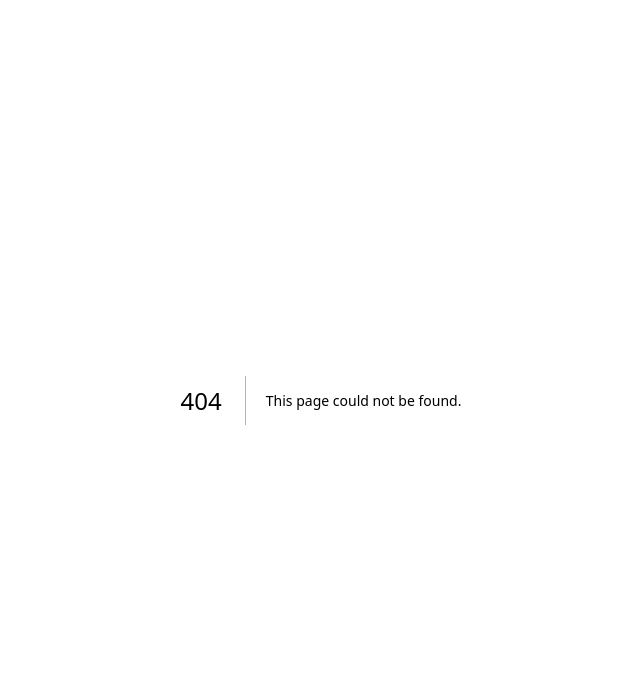
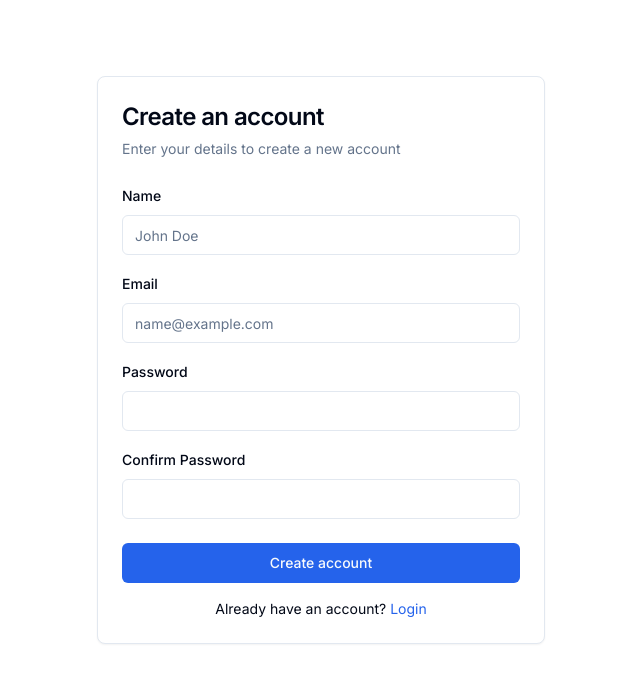
Before and after one commit to Kavan99/Medscribe, a Next.js app in the folder medical-documentation-landing/: page /auth/register in a window 1280 px wide. Before the commit this address had no page. Shown: the top 682 px of the page, without its empty margins (319-959 px from the left). Built offline with nearby package versions, Linux system fonts and the light colour scheme.

Commit message:
Create page.tsx

```diff
--- /dev/null
+++ b/medical-documentation-landing/app/auth/register/page.tsx
@@ -0,0 +1,98 @@
+"use client"
+
+import type React from "react"
+
+import { useState } from "react"
+import { useRouter } from "next/navigation"
+import Link from "next/link"
+import { Button } from "@/components/ui/button"
+import { Input } from "@/components/ui/input"
+import { Card, CardContent, CardDescription, CardFooter, CardHeader, CardTitle } from "@/components/ui/card"
+import { Label } from "@/components/ui/label"
+
+export default function RegisterPage() {
+  const router = useRouter()
+  const [isLoading, setIsLoading] = useState(false)
+  const [error, setError] = useState("")
+
+  async function handleSubmit(event: React.FormEvent<HTMLFormElement>) {
+    event.preventDefault()
+    setIsLoading(true)
+    setError("")
+
+    const formData = new FormData(event.currentTarget)
+    const name = formData.get("name") as string
+    const email = formData.get("email") as string
+    const password = formData.get("password") as string
+    const confirmPassword = formData.get("confirmPassword") as string
+
+    if (password !== confirmPassword) {
+      setError("Passwords do not match")
+      setIsLoading(false)
+      return
+    }
+
+    try {
+      const response = await fetch("/api/auth/register", {
+        method: "POST",
+        headers: { "Content-Type": "application/json" },
+        body: JSON.stringify({ name, email, password }),
+      })
+
+      if (!response.ok) {
+        const data = await response.json()
+        throw new Error(data.error || "Registration failed")
+      }
+
+      // Redirect to login page on successful registration
+      router.push("/auth/login?registered=true")
+    } catch (err) {
+      setError(err instanceof Error ? err.message : "Something went wrong")
+    } finally {
+      setIsLoading(false)
+    }
+  }
+
+  return (
+    <div className="flex justify-center items-center min-h-[calc(100vh-80px)]">
+      <Card className="w-full max-w-md">
+        <CardHeader>
+          <CardTitle className="text-2xl">Create an account</CardTitle>
+          <CardDescription>Enter your details to create a new account</CardDescription>
+        </CardHeader>
+        <form onSubmit={handleSubmit}>
+          <CardContent className="space-y-4">
+            {error && <div className="p-3 text-sm bg-red-50 text-red-500 rounded-md">{error}</div>}
+            <div className="space-y-2">
+              <Label htmlFor="name">Name</Label>
+              <Input id="name" name="name" placeholder="John Doe" required />
+            </div>
+            <div className="space-y-2">
+              <Label htmlFor="email">Email</Label>
+              <Input id="email" name="email" type="email" placeholder="name@example.com" required />
+            </div>
+            <div className="space-y-2">
+              <Label htmlFor="password">Password</Label>
+              <Input id="password" name="password" type="password" required />
+            </div>
+            <div className="space-y-2">
+              <Label htmlFor="confirmPassword">Confirm Password</Label>
+              <Input id="confirmPassword" name="confirmPassword" type="password" required />
+            </div>
+          </CardContent>
+          <CardFooter className="flex flex-col space-y-4">
+            <Button type="submit" className="w-full" disabled={isLoading}>
+              {isLoading ? "Creating account..." : "Create account"}
+            </Button>
+            <div className="text-center text-sm">
+              Already have an account?{" "}
+              <Link href="/auth/login" className="text-primary hover:underline">
+                Login
+              </Link>
+            </div>
+          </CardFooter>
+        </form>
+      </Card>
+    </div>
+  )
+}
```
